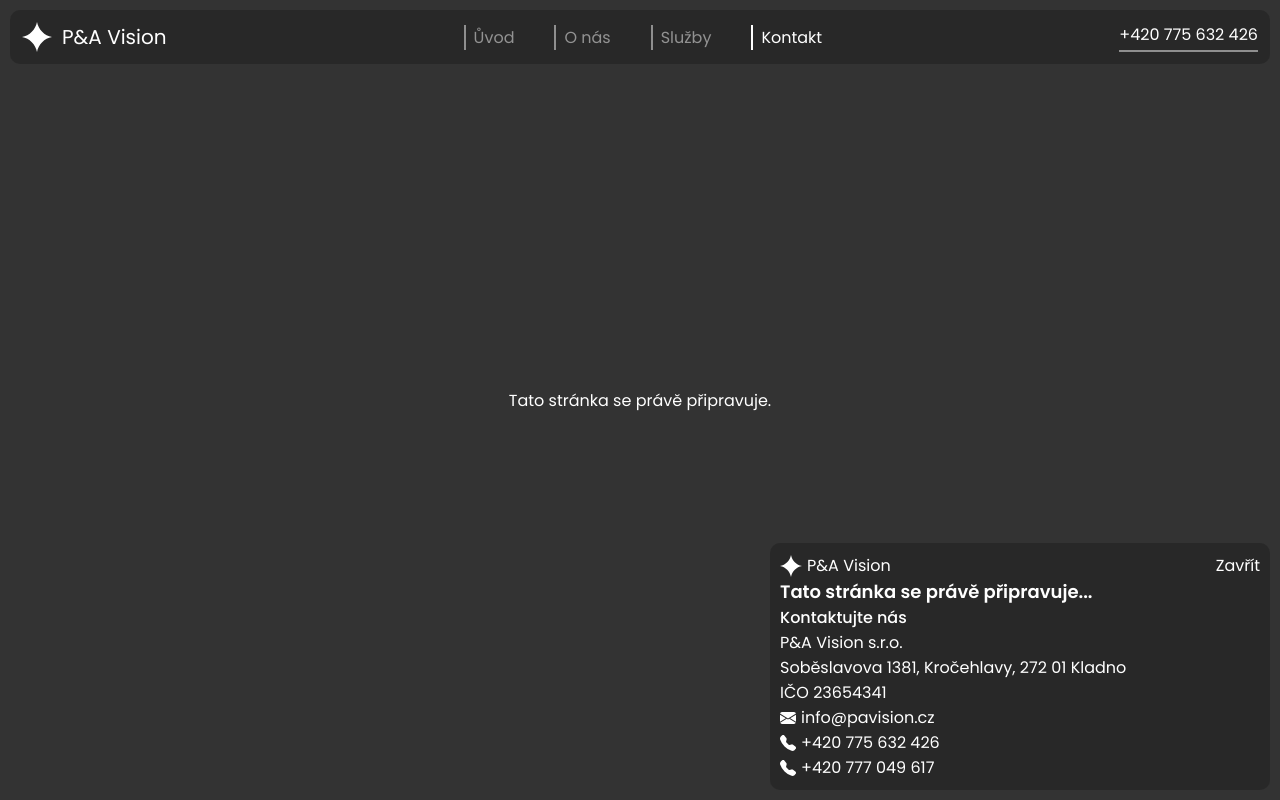
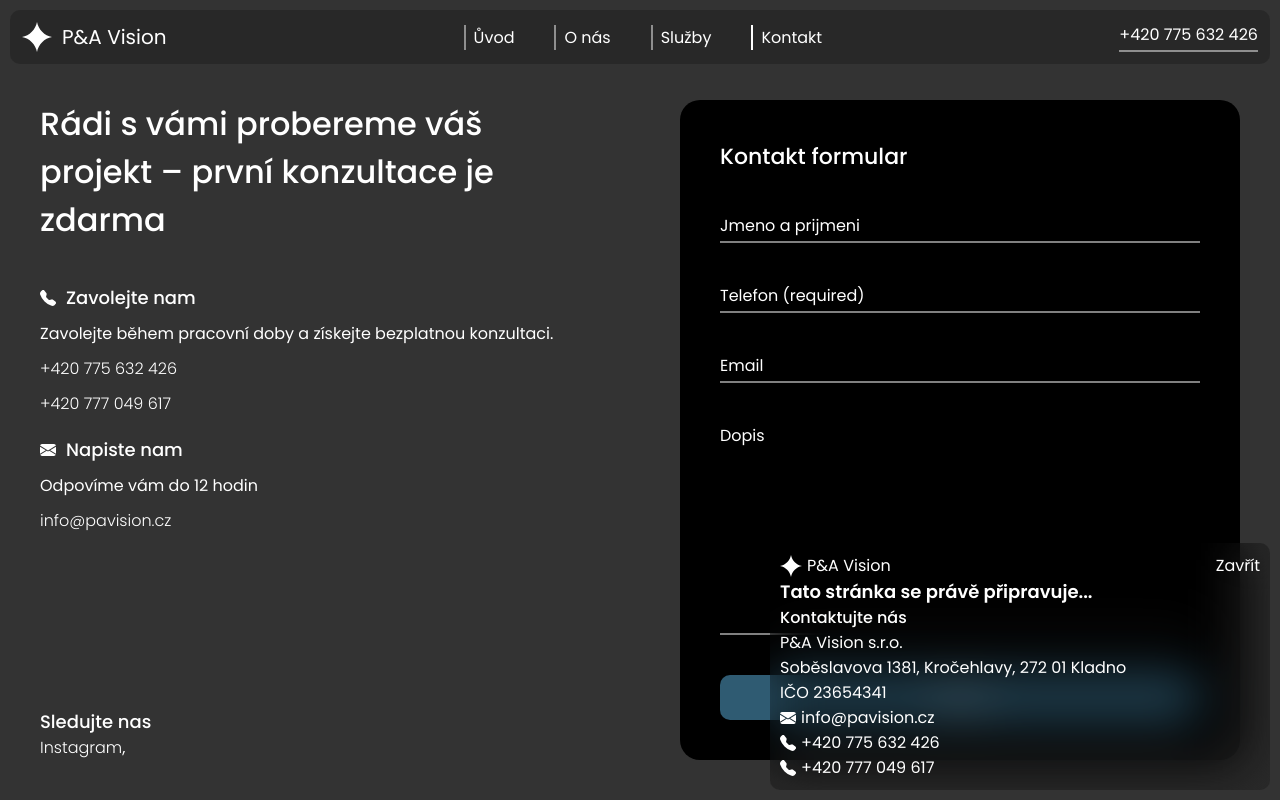
Before and after one commit to stepandordiai/pavision, a Next.js app: page /kontakty in a window 1280 px wide. Shown: the top 800 px of the page. Built offline with nearby package versions, Linux system fonts and the light colour scheme.

Commit message:
feat: update Contacts and Home pages

```diff
--- a/src/app/components/Hero/Hero.tsx
+++ b/src/app/components/Hero/Hero.tsx
@@ -14,8 +14,8 @@ const Hero = () => {
 					Kvalita, design a technologie v dokonalé rovnováze.
 				</h1>
 				<p className="hero__desc">
-					Tvoříme chytré domy, audio & video systémy, automatizaci a energeticky
-					efektivní řešení.
+					Zdůrazníme elektroinstalace, síťovou infrastrukturu, domácí
+					automatizaci a audio/video systémy.
 				</p>
 			</div>
 
--- a/src/app/kontakty/Contacts.scss
+++ b/src/app/kontakty/Contacts.scss
@@ -1,6 +1,129 @@
 .contacts {
 	min-height: 100svh;
 	display: flex;
-	justify-content: center;
-	align-items: center;
 }
+
+.contacts__title {
+	font-size: 2rem;
+	font-weight: 500;
+	margin-bottom: 40px;
+}
+
+.contacts-details {
+	width: 100%;
+	padding: 100px 40px 40px 40px;
+	display: flex;
+	flex-direction: column;
+}
+
+.contacts-details__link {
+	font-weight: 300;
+}
+
+.contacts-form {
+	width: 100%;
+	padding: 100px 40px 40px 40px;
+}
+
+.form {
+	background: #000;
+	height: 100%;
+	border-radius: 20px;
+	padding: 40px;
+	display: flex;
+	flex-direction: column;
+	gap: 40px;
+}
+
+.input-container {
+	display: flex;
+	flex-direction: column;
+	position: relative;
+	padding-bottom: 5px;
+
+	&::before {
+		content: "";
+		position: absolute;
+		height: 2px;
+		width: 100%;
+		left: 0;
+		bottom: 0;
+		background: rgba(255, 255, 255, 0.5);
+	}
+
+	&::after {
+		content: "";
+		position: absolute;
+		height: 2px;
+		width: 100%;
+		left: 0;
+		bottom: 0;
+		background: white;
+		transform: scaleX(0);
+		transform-origin: left;
+		transition: transform 0.5s;
+	}
+
+	label {
+		position: absolute;
+		transition:
+			transform 0.5s,
+			color 0.5s,
+			font-size 0.5s;
+	}
+
+	&:focus-within {
+		&::after {
+			transform: scaleX(1);
+		}
+
+		label {
+			transform: translateY(-20px);
+			color: rgba(255, 255, 255, 0.5);
+			font-size: 14px;
+		}
+	}
+}
+
+.input-container--active {
+	&::after {
+		transform: scaleX(1);
+	}
+
+	label {
+		transform: translateY(-20px);
+		color: rgba(255, 255, 255, 0.5);
+		font-size: 14px;
+	}
+}
+
+.textarea {
+	flex-grow: 1;
+	resize: none;
+}
+
+.form__btn {
+	background: rgb(47, 91, 114);
+	font-weight: 500;
+	padding: 10px;
+	border-radius: 10px;
+}
+
+@media screen and (width < 1000px) {
+	.contacts-details {
+		width: 100%;
+		padding: 80px 20px 20px;
+		display: flex;
+		flex-direction: column;
+	}
+
+	.contacts-form {
+		padding: 80px 20px 20px;
+	}
+}
+
+@media screen and (width < 800px) {
+	.contacts {
+		flex-direction: column;
+	}
+}
--- a/src/app/kontakty/page.tsx
+++ b/src/app/kontakty/page.tsx
@@ -1,5 +1,169 @@
+"use client";
+
+import { useState } from "react";
+import EnvelopeIcon from "../icons/EnvelopeIcon";
+import TelIcon from "../icons/TelIcon";
 import "./Contacts.scss";
 
 export default function Contacts() {
-	return <main className="contacts">Tato stránka se právě připravuje.</main>;
+	const [form, setForm] = useState({
+		name: "",
+		tel: "",
+		email: "",
+		message: "",
+	});
+
+	const handleForm = (name: string, value: string) => {
+		setForm((prev) => ({ ...prev, [name]: value }));
+	};
+
+	return (
+		<main className="contacts">
+			<div className="contacts-details">
+				<h1 className="contacts__title">
+					Rádi s vámi probereme váš projekt – první konzultace je zdarma
+				</h1>
+				<div style={{ display: "flex", flexDirection: "column", gap: 20 }}>
+					<div
+						style={{
+							display: "flex",
+							alignItems: "flex-start",
+							flexDirection: "column",
+							gap: 10,
+						}}
+					>
+						<div>
+							<div
+								style={{
+									display: "flex",
+									alignItems: "center",
+									gap: 10,
+									marginBottom: 10,
+								}}
+							>
+								<TelIcon />
+								<h2 style={{ fontSize: "18px", fontWeight: 500 }}>
+									Zavolejte nam
+								</h2>
+							</div>
+							<p>
+								Zavolejte během pracovní doby a získejte bezplatnou konzultaci.
+							</p>
+						</div>
+						<a className="contacts-details__link" href="tel:+420775632426">
+							+420 775 632 426
+						</a>
+						<a className="contacts-details__link" href="tel:+420777049617">
+							+420 777 049 617
+						</a>
+					</div>
+					<div
+						style={{
+							display: "flex",
+							alignItems: "flex-start",
+							flexDirection: "column",
+							gap: 10,
+						}}
+					>
+						<div>
+							<div
+								style={{
+									display: "flex",
+									alignItems: "center",
+									gap: 10,
+									marginBottom: 10,
+								}}
+							>
+								<EnvelopeIcon />
+								<h2 style={{ fontSize: "18px", fontWeight: 500 }}>
+									Napiste nam
+								</h2>
+							</div>
+							<p>Odpovíme vám do 12 hodin</p>
+						</div>
+						<a
+							className="contacts-details__link"
+							href="mailto:info@pavision.cz"
+						>
+							info@pavision.cz
+						</a>
+					</div>
+				</div>
+				<div style={{ marginTop: "auto" }}>
+					<h2 style={{ fontSize: "18px", fontWeight: 500 }}>Sledujte nas</h2>
+					<div>
+						<a
+							className="contacts-details__link"
+							href="https://www.instagram.com/pa_vision.cz"
+							target="_blank"
+						>
+							Instagram
+						</a>
+						,
+					</div>
+				</div>
+			</div>
+			<div className="contacts-form">
+				<form action="mailto:info@pavision.cz" className="form">
+					<h2 style={{ fontSize: "22px", fontWeight: 500 }}>
+						Kontakt formular
+					</h2>
+					<div
+						className={`input-container ${form.name !== "" ? "input-container--active" : ""}`}
+					>
+						<label htmlFor="name">Jmeno a prijmeni</label>
+						<input
+							onChange={(e) => handleForm(e.target.name, e.target.value)}
+							name="name"
+							className={`input ${form.name !== "" ? "input--active" : ""}`}
+							type="text"
+							id="name"
+							autoComplete="name"
+						/>
+					</div>
+					<div
+						className={`input-container ${form.tel !== "" ? "input-container--active" : ""}`}
+					>
+						<label htmlFor="tel">Telefon (required)</label>
+						<input
+							onChange={(e) => handleForm(e.target.name, e.target.value)}
+							name="tel"
+							className="input"
+							type="text"
+							id="tel"
+							autoComplete="name"
+						/>
+					</div>
+					<div
+						className={`input-container ${form.email !== "" ? "input-container--active" : ""}`}
+					>
+						<label htmlFor="email">Email</label>
+						<input
+							onChange={(e) => handleForm(e.target.name, e.target.value)}
+							name="email"
+							className="input"
+							type="text"
+							id="email"
+							autoComplete="name"
+						/>
+					</div>
+					<div
+						style={{ height: "100%" }}
+						className={`input-container ${form.message !== "" ? "input-container--active" : ""}`}
+					>
+						<label htmlFor="message">Dopis</label>
+						<textarea
+							onChange={(e) => handleForm(e.target.name, e.target.value)}
+							name="message"
+							className="textarea input"
+							id="message"
+						></textarea>
+					</div>
+					<button className="form__btn" type="submit">
+						Poslat
+					</button>
+				</form>
+			</div>
+		</main>
+	);
 }
--- a/src/app/layout.tsx
+++ b/src/app/layout.tsx
@@ -6,7 +6,7 @@ import "./globals.scss";
 
 const poppins = Poppins({
 	variable: "--font-poppins",
-	weight: ["400", "500", "600"],
+	weight: ["300", "400", "500", "600"],
 	subsets: ["latin"],
 });
 
--- a/src/app/scss/_reset.scss
+++ b/src/app/scss/_reset.scss
@@ -17,6 +17,7 @@ a,
 a:link,
 a:visited {
 	text-decoration: none;
+	color: #fff;
 }
 
 a:hover {
@@ -74,6 +75,10 @@ select {
 	font-size: inherit;
 	color: inherit;
 	background-color: transparent;
+
+	&:focus {
+		outline: none;
+	}
 }
 
 input::-ms-clear {
```
Also changed, not shown: src/app/Home.scss (+18 -1 lines), src/app/page.tsx (+16 -0 lines).
